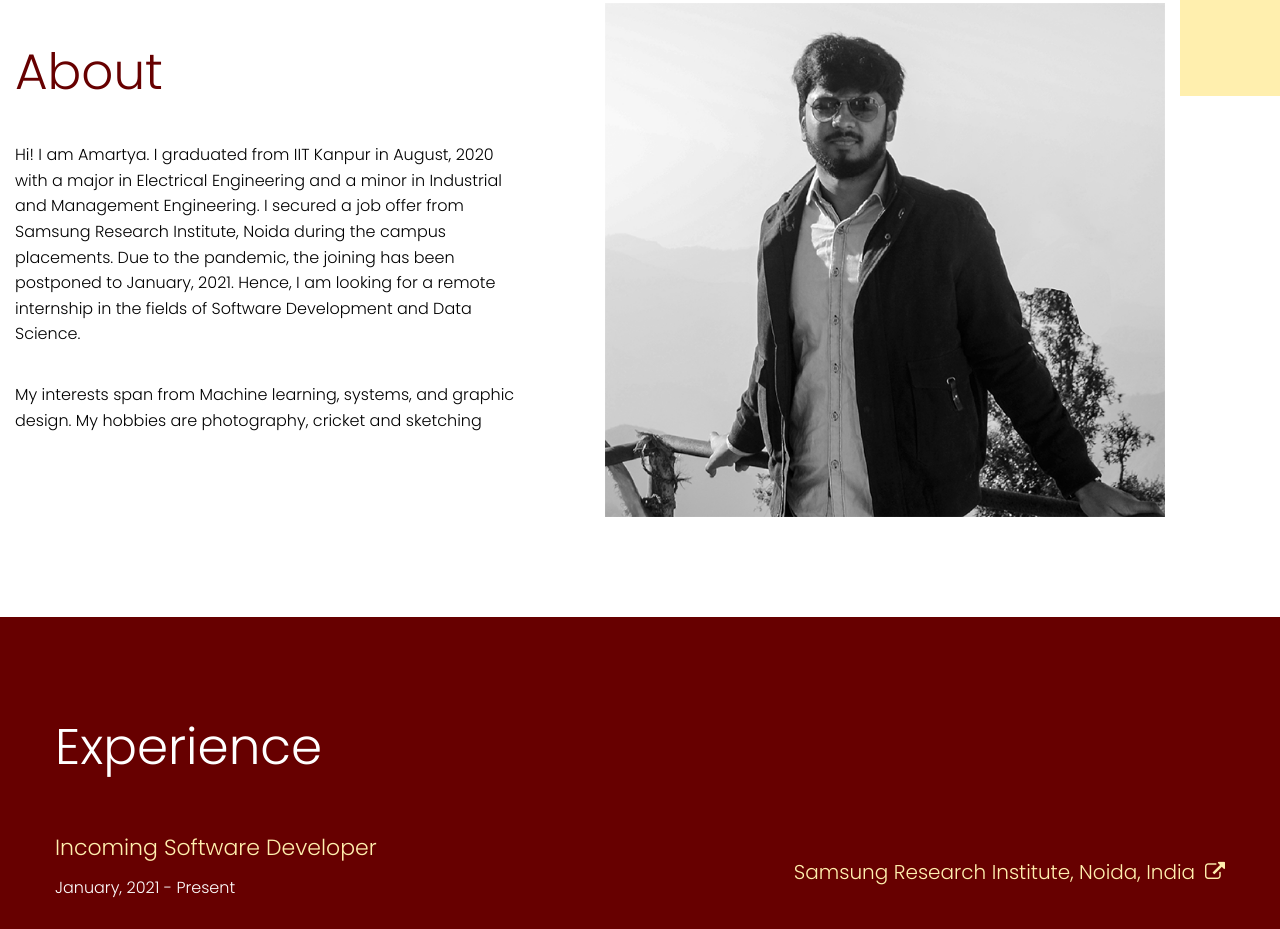
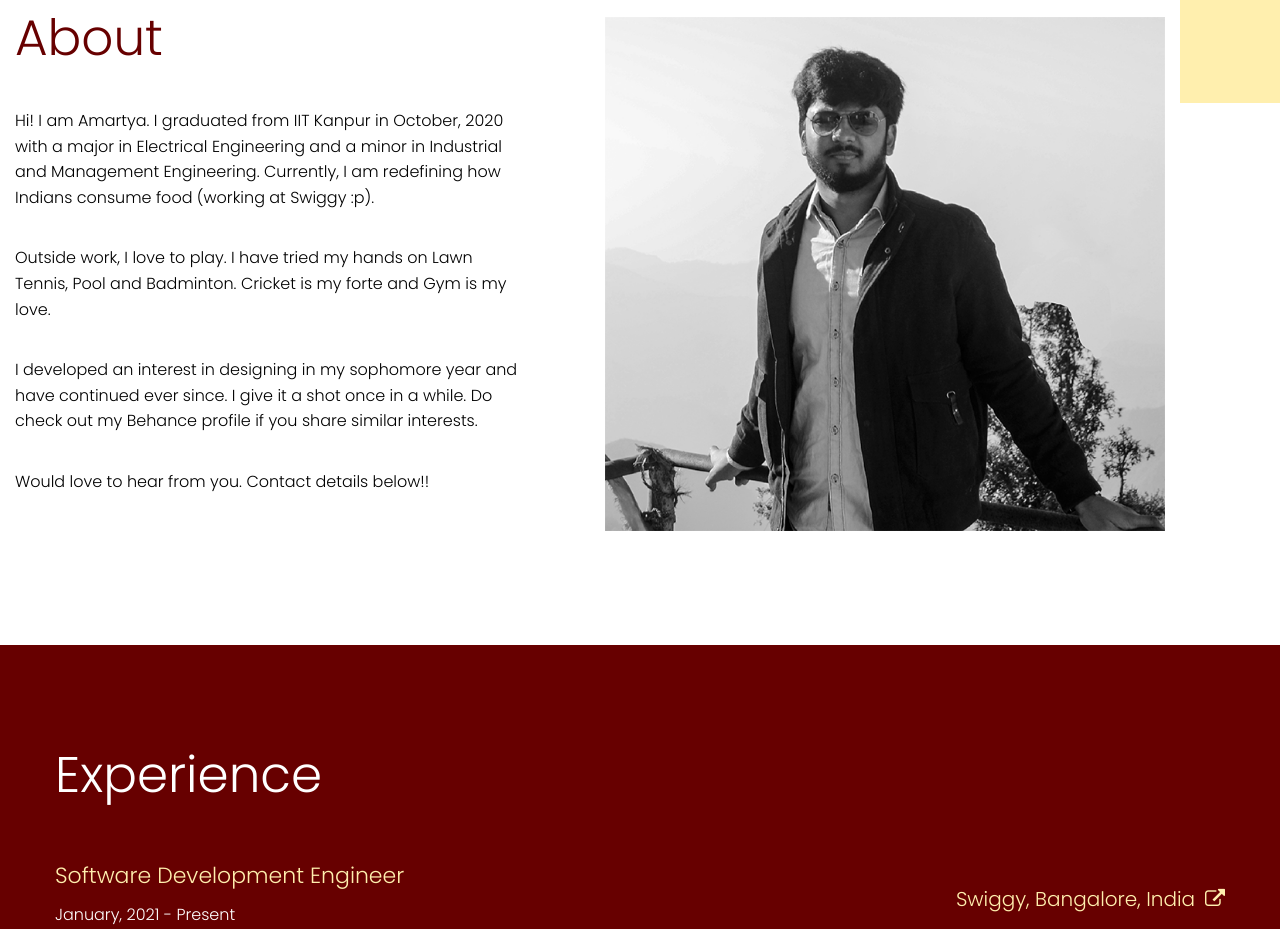
Before and after one commit to ramartya/ramartya.github.io, a plain HTML site: page index.html in a window 1280 px wide. Shown: the part 857-1786 px from the top of the page. Drawn offline with Linux system fonts and the light colour scheme.

Commit message:
Minor changes

```diff
--- a/index.html
+++ b/index.html
@@ -5,7 +5,7 @@
     <meta http-equiv="x-ua-compatible" content="ie=edge">
     <title> Amartya</title>
     <meta name="description" content="amartya iitk">
-    <meta name="description" content="amartya samsung">
+    <meta name="description" content="amartya swiggy">
     <meta name="description" content="amartya iit kanpur">
     <meta name="description" content="amartya github">
     <meta name="description" content="amartya">
@@ -100,7 +100,7 @@
                             <div class="hero__caption">
                                 <h1>Amartya</h1>
                                 <p>Software Developer</p>
-                                <p>NLP Enthusiast</p>
+                                <!-- <p>NLP Enthusiast</p> -->
                                 <p>Gym Freak</p>
                                 <!-- <p class="cd-headline letters scale">Head of design at
                                     <a href="#" class="cd-words-wrapper">
@@ -127,15 +127,19 @@
                         <div class="section-tittle mb-35">
                             <h2>About</h2>
                         </div>
-                        <p>Hi! I am Amartya. I graduated from IIT Kanpur in August, 2020 with a major in
+                        <p>Hi! I am Amartya. I graduated from IIT Kanpur in October, 2020 with a major in
                             Electrical Engineering and a minor in Industrial and Management Engineering.
-                            I secured a job offer from Samsung Research Institute, Noida during the campus
-                            placements. Due to the pandemic, the joining has been postponed to January, 2021.
-                            Hence, I am looking for a remote internship in the fields of Software Development
-                            and Data Science. </p>
+                            Currently, I am redefining how Indians consume food (working at Swiggy :p). </p>
 
-                        <p>My interests span from Machine learning, systems, and graphic design. My hobbies
-                            are photography, cricket and sketching</p>
+                        <p>Outside work, I love to play. I have tried my hands on Lawn Tennis, Pool and Badminton.
+                            Cricket is my forte and Gym is my love.
+                        </p>
+
+                        <p>I developed an interest in designing in my sophomore year and have continued ever since. I give
+                            it a shot once in a while. Do check out my Behance profile if you share similar interests.
+                        </p>
+
+                        <p>Would love to hear from you. Contact details below!!</p>
                     </div>
                 </div>
                 <div class="col-lg-6">
@@ -179,11 +183,11 @@
                     <div class="col-xl-12">
                         <div class="single-about">
                             <div class="tittle-experience">
-                                <h3>Incoming Software Developer</h3>
+                                <h3>Software Development Engineer</h3>
                                 <p>January, 2021 - Present</p>
                             </div>
                             <div class="experience-link">
-                                <a href="https://research.samsung.com/sri-n">Samsung Research Institute, Noida, India<i class="fa fa-external-link"></i></a>
+                                <a href="https://www.swiggy.com/">Swiggy, Bangalore, India<i class="fa fa-external-link"></i></a>
                             </div>
                         </div>
                     </div>
@@ -280,8 +284,8 @@
                         <div class="single-services mb-50">
                             <div class="services-cap">
                                 <h5>Software<br> Development</h5>
-                                <p>Language(s): C++, C, Javascript, Python</p>
-                                <p>Frameworks: React, React-Redux</p>
+                                <p>Language(s): JAVA, C++, C, Javascript, Python</p>
+                                <p>Frameworks/Cloud: Spring, AWS</p>
                             </div>
                         </div>
                     </div>
@@ -299,8 +303,12 @@
                         <div class="single-services mb-30">
                             <div class="services-cap">
                                 <h5>Art</h5>
-                                <p>Photography</p>
-                                <p>Graphic Design: Adobe Photoshop, Adobe Illustrator</p>
+                                <a href="https://www.instagram.com/camera_._obscura/">
+                                    <p>Photography</p>
+                                </a>
+                                <a href="https://www.behance.net/amartya999">
+                                    <p>Graphic Design: Adobe Photoshop, Adobe Illustrator</p>
+                                </a>
                             </div>
                         </div>
                     </div>
@@ -311,7 +319,7 @@
         <!-- <div class="yoyo"></div> -->
 
         <!-- My Expertise End -->
-        <section id="portfolio" class="feature_area pt-top pb-80">
+        <!-- <section id="portfolio" class="feature_area pt-top pb-80">
         	<div class="container">
                 <div class="rwo">
                     <div class="col-xl-12">
@@ -344,7 +352,7 @@
         			</div>
         		</div>
         	</div>
-		</section>
+		</section> -->
         <!--Portfolio Start -->
 
         <!-- Portfolio End -->
@@ -477,9 +485,9 @@
                             <div class="col-xl-4 col-lg-4">
                                 <div class="footer-social">
                                     <a href="https://github.com/ramartya"><i class="fa fa-github"></i></a>
-                                    <a href="https://www.linkedin.com/in/amartya-236764126/"><i class="fa fa-linkedin"></i></a>
+                                    <a href="https://www.linkedin.com/in/amartya999/"><i class="fa fa-linkedin"></i></a>
                                     <a href="https://www.instagram.com/camera_._obscura/"><i class="fa fa-instagram"></i></a>
-                                    <a href="https://www.behance.net/amartya9996f7c"><i class="fa fa-behance"></i></a>
+                                    <a href="https://www.behance.net/amartya999"><i class="fa fa-behance"></i></a>
                                 </div>
                             </div>
                             <div class="col-xl-8 col-lg-8">
```
